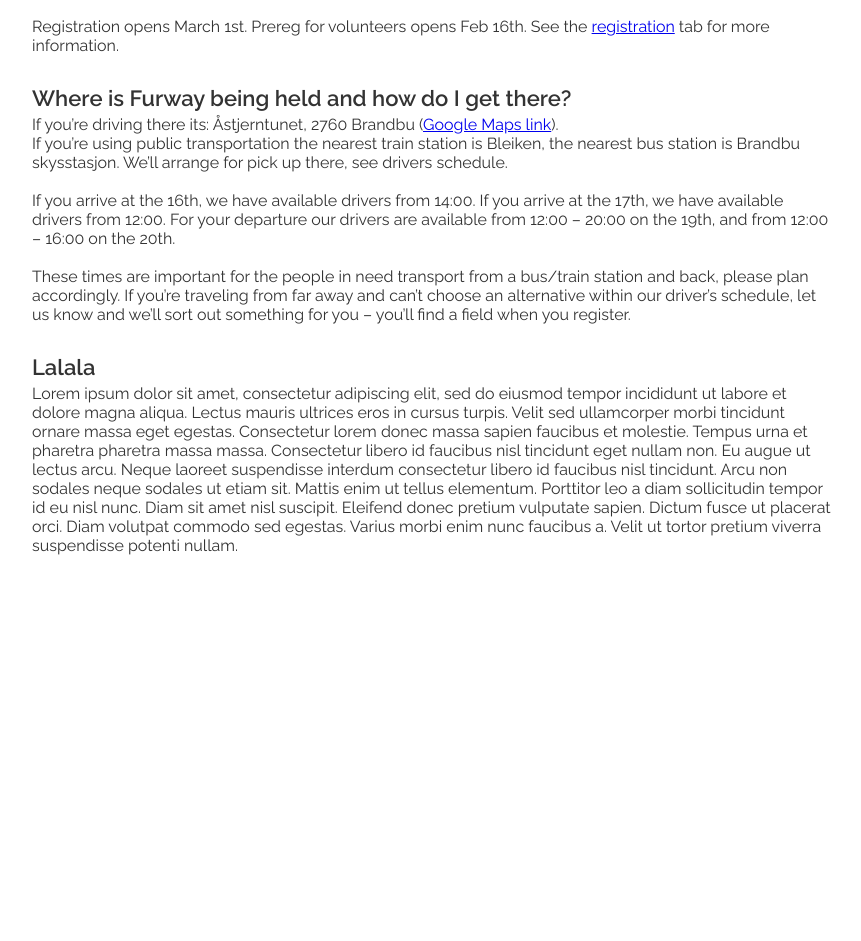
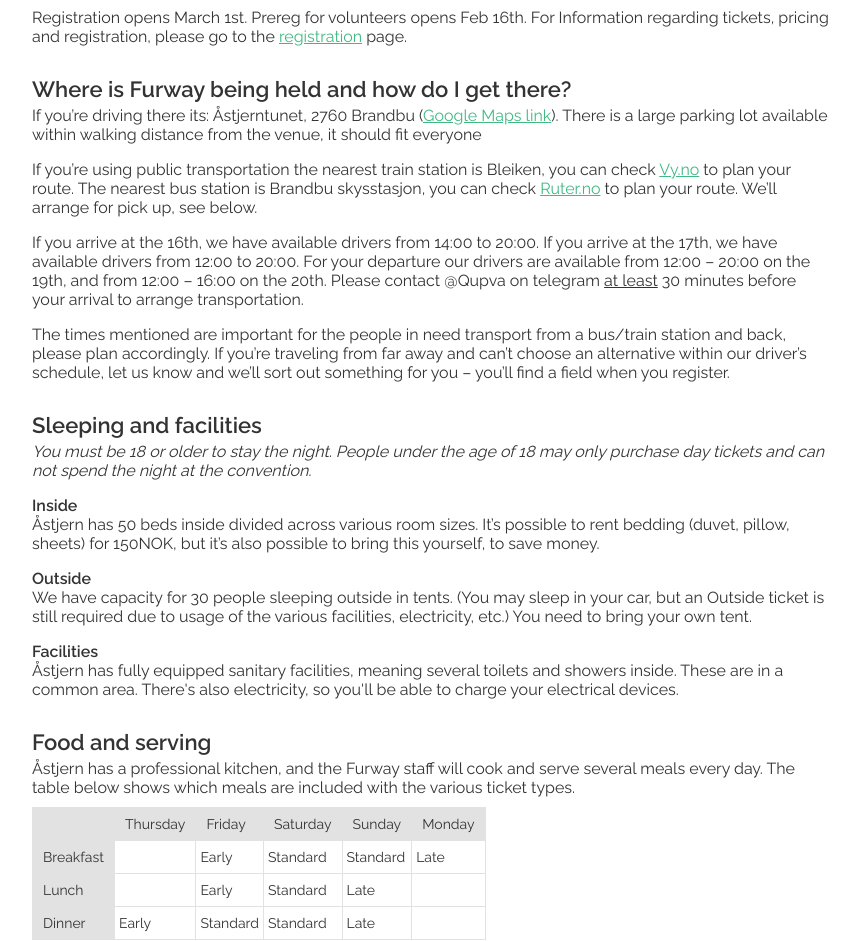
Before and after one commit to ragnarob/furway-client, a Vue app: page /info in a window 1280 px wide. Shown: the part 240-1181 px from the top of the page, without its empty margins (208-1069 px from the left). Before the commit the page ends 815 px from the top, so only its background shows below. Built offline with nearby package versions, Linux system fonts and the light colour scheme; no server answers.

Commit message:
Log routes, more info

```diff
--- a/src/App.vue
+++ b/src/App.vue
@@ -53,9 +53,11 @@ th {
   -moz-osx-font-smoothing: grayscale;
   text-align: center;
   padding-bottom: 20px;
-  // @media screen and (min-width: 849px) {
-    padding-top: 44px;
-  // }
+  padding-top: 44px;
+}
+
+a {
+  color: #42b983;
 }
 
 #nav, #navHamburgerInner {
@@ -64,6 +66,7 @@ th {
     color: #2c3e50;
     text-decoration: none;
     width: 100%;
+    color: default;
 
     &.router-link-exact-active {
       color: #42b983;
@@ -118,7 +121,7 @@ td, th {
   border: 1px solid #e2e2e2;
   padding: 2px 4px;
 }
-th {
+th, .th {
   padding: 8px 10px;
   background-color: #e2e2e2;
   &:hover {
--- a/src/api/misc-api.js
+++ b/src/api/misc-api.js
@@ -13,5 +13,9 @@ export default {
     let response = await Axios.post(`${apiBase}/con-info`, {conIfno: newConInfo})
 
     return response.data
-  }
+  },
+
+  async logRoute (route) {
+    Axios.post(`${apiBase}/log-route`, {'route': route})
+  },
 }
--- a/src/router/index.js
+++ b/src/router/index.js
@@ -9,6 +9,7 @@ import MyProfile from '../views/MyProfile.vue'
 import Register from '../views/Register.vue'
 import MyRegistration from '../views/MyRegistration.vue'
 import NotFound from '../views/NotFound.vue'
+import { logRoute } from '../utils'
 
 Vue.use(VueRouter)
 
@@ -16,12 +17,18 @@ const routes = [
   {
     path: '/',
     name: 'home',
-    component: Home
+    component: Home,
+    meta: {
+      middleware: logRoute
+    }
   },
   {
     path: '/info',
     name: 'info',
-    component: Info
+    component: Info,
+    meta: {
+      middleware: logRoute
+    }
   },
   // {
   //   path: '/signup',
@@ -41,7 +48,10 @@ const routes = [
   {
     path: '/register',
     name: 'register',
-    component: Register
+    component: Register,
+    meta: {
+      middleware: logRoute
+    }
   },
   // {
   //   path: '/my-registration',
@@ -61,7 +71,10 @@ const routes = [
   {
     path: '*',
     name: 'notFound',
-    component: NotFound
+    component: NotFound,
+    meta: {
+      middleware: logRoute
+    }
   },
 ]
 
@@ -71,4 +84,41 @@ const router = new VueRouter({
   routes
 })
 
+function nextFactory(context, middleware, index) {
+  const subsequentMiddleware = middleware[index]
+  // If no subsequent Middleware exists,
+  // the default `next()` callback is returned.
+  if (!subsequentMiddleware) return context.next
+
+  return (...parameters) => {
+    // Run the default Vue Router `next()` callback first.
+    context.next(...parameters)
+    // Then run the subsequent Middleware with a new
+    // `nextMiddleware()` callback.
+    const nextMiddleware = nextFactory(context, middleware, index + 1)
+    subsequentMiddleware({ ...context, next: nextMiddleware })
+  };
+}
+
+router.beforeEach((to, from, next) => {
+  if (to.meta.middleware) {
+    const middleware = Array.isArray(to.meta.middleware)
+      ? to.meta.middleware
+      : [to.meta.middleware]
+
+    const context = {
+      from,
+      next,
+      router,
+      to,
+    }
+    const nextMiddleware = nextFactory(context, middleware, 1)
+
+    return middleware[0]({ ...context, next: nextMiddleware })
+  }
+
+  return next()
+})
+
+
 export default router
--- a/src/utils.js
+++ b/src/utils.js
@@ -1,3 +1,5 @@
+const MiscApi = require('./api/misc-api.js').default
+
 const utils = module.exports = {
   formatTimestamp (timestamp, timestampFormat) {
     return timestampFormat === 'short' ? utils.formatShortTimestamp(timestamp) : utils.formatLongTimestamp(timestamp)
@@ -24,5 +26,10 @@ const utils = module.exports = {
 
   sleepMillisec (ms) {
     return new Promise(resolve => setTimeout(resolve, ms))
-  }
+  },
+
+  logRoute({ next, to }) {
+    MiscApi.logRoute(to.name)
+    return next()
+  },
 }
--- a/src/views/Info.vue
+++ b/src/views/Info.vue
@@ -1,40 +1,106 @@
 <template>
   <div class="full-width-text-container left-aligned-text">
     <h1>Information about Furway</h1>
+    <p class="first-p">
+      A Norwegian furry con!
+    </p>
     <p>
-      A Norwegian furry con!
-      <br>
-      <br>
       17. - 19. July (16. - 20. July with Early and Late)
-      <br>
-      <br>
-      The new location is Åstjern. It consists of one main cabin, an annex and three smaller cabins. In the yard in the middle there’s a bonfire place. The lake Åstjernet is less than a 5-minute walk from the cabins. We hope good times yes.
-      <br>
-      <br>
+    </p>
+    <p>
+      This year, Furway will be held at a new venue: Åstjern! It consists of one main cabin, an annex and three smaller cabins. In the yard in the middle there’s a bonfire place. The lake Åstjernet is less than a five-minute walk from the cabins. We hope to see you there and that you’ll have a wonderful time!
+    </p>
+    <p>
       Registration opens March 1st.
       Prereg for volunteers opens Feb 16th.
-      See the <router-link :to="'/register'">registration</router-link> tab for more information.
+      For Information regarding tickets, pricing and registration, please go to the <router-link :to="'/register'">registration</router-link> page.
     </p>
 
     <h3>Where is Furway being held and how do I get there?</h3>
+    <p class="first-p">
+      If you’re driving there its: Åstjerntunet, 2760 Brandbu (<a href="https://goo.gl/maps/n6rgg5nfWH3dyS3E6" target="_blank">Google Maps link</a>). There is a large parking lot available within walking distance from the venue, it should fit everyone
+
     <p>
-      If you’re driving there its: Åstjerntunet, 2760 Brandbu (<a href="https://goo.gl/maps/n6rgg5nfWH3dyS3E6" target="_blank">Google Maps link</a>).
-      <br>
-      If you’re using public transportation the nearest train station is Bleiken, the nearest bus station is Brandbu skysstasjon. We’ll arrange for pick up there, see drivers schedule.
-      <br>
-      <br>
-      If you arrive at the 16th, we have available drivers from 14:00. If you arrive at the 17th, we have available drivers from 12:00. For your departure our drivers are available from 12:00 – 20:00 on the 19th, and from 12:00 – 16:00 on the 20th.
-      <br>
-      <br>
-      These times are important for the people in need transport from a bus/train station and back, please plan accordingly. If you’re traveling from far away and can’t choose an alternative within our driver’s schedule, let us know and we’ll sort out something for you – you’ll find a field when you register.
+      If you’re using public transportation the nearest train station is Bleiken, you can check <a href="https://www.vy.no/en" target="_blank">Vy.no</a> to plan your route. The nearest bus station is Brandbu skysstasjon, you can check <a href="https://ruter.no/en" target="_blank">Ruter.no</a> to plan your route. We’ll arrange for pick up, see below.
     </p>
 
-    <h3>Lalala</h3>
     <p>
-      Lorem ipsum dolor sit amet, consectetur adipiscing elit, sed do eiusmod tempor incididunt ut labore et dolore magna aliqua. Lectus mauris ultrices eros in cursus turpis. Velit sed ullamcorper morbi tincidunt ornare massa eget egestas. Consectetur lorem donec massa sapien faucibus et molestie. Tempus urna et pharetra pharetra massa massa. Consectetur libero id faucibus nisl tincidunt eget nullam non. Eu augue ut lectus arcu. Neque laoreet suspendisse interdum consectetur libero id faucibus nisl tincidunt. Arcu non sodales neque sodales ut etiam sit. Mattis enim ut tellus elementum. Porttitor leo a diam sollicitudin tempor id eu nisl nunc. Diam sit amet nisl suscipit. Eleifend donec pretium vulputate sapien. Dictum fusce ut placerat orci. Diam volutpat commodo sed egestas. Varius morbi enim nunc faucibus a. Velit ut tortor pretium viverra suspendisse potenti nullam.
+      If you arrive at the 16th, we have available drivers from 14:00 to 20:00. If you arrive at the 17th, we have available drivers from 12:00 to 20:00. For your departure our drivers are available from 12:00 – 20:00 on the 19th, and from 12:00 – 16:00 on the 20th. Please contact @Qupva on telegram <u>at least</u> 30 minutes before your arrival to arrange transportation.
+    </p>
+
+    <p>
+      The times mentioned are important for the people in need transport from a bus/train station and back, please plan accordingly. If you’re traveling from far away and can’t choose an alternative within our driver’s schedule, let us know and we’ll sort out something for you – you’ll find a field when you register.
+    </p>
+
+    <h3>Sleeping and facilities</h3>
+    <p class="first-p">
+      <i>You must be 18 or older to stay the night. People under the age of 18 may only purchase day tickets and can not spend the night at the convention.</i>
+    </p>
+
+    <h4>Inside</h4>
+    <p class="first-p">
+      Åstjern has 50 beds inside divided across various room sizes. It’s possible to rent bedding (duvet, pillow, sheets) for 150NOK, but it’s also possible to bring this yourself, to save money.
+    </p>
+
+    <h4>Outside</h4>
+    <p class="first-p">
+      We have capacity for 30 people sleeping outside in tents. (You may sleep in your car, but an Outside ticket is still required due to usage of the various facilities, electricity, etc.)  You need to bring your own tent.
+    </p>
+
+    <h4>Facilities</h4>
+    <p class="first-p">
+      Åstjern has fully equipped sanitary facilities, meaning several toilets and showers inside. These are in a common area. There's also electricity, so you'll be able to charge your electrical devices.
+    </p>
+
+    <h3>Food and serving</h3>
+    <p class="first-p">
+      Åstjern has a professional kitchen, and the Furway staff will cook and serve several meals every day. The table below shows which meals are included with the various ticket types.
+    </p>
+    <table style="margin: 10px 0; align-self: flex-start;">
+      <tr>
+        <td class="th"></td>
+        <td class="th">Thursday</td>
+        <td class="th">Friday</td>
+        <td class="th">Saturday</td>
+        <td class="th">Sunday</td>
+        <td class="th">Monday</td>
+      </tr>
+      <tr>
+        <td class="th">Breakfast</td>
+        <td></td>
+        <td>Early</td>
+        <td>Standard</td>
+        <td>Standard</td>
+        <td>Late</td>
+      </tr>
+      <tr>
+        <td class="th">Lunch</td>
+        <td></td>
+        <td>Early</td>
+        <td>Standard</td>
+        <td>Late</td>
+        <td></td>
+      </tr>
+      <tr>
+        <td class="th">Dinner</td>
+        <td>Early</td>
+        <td>Standard</td>
+        <td>Standard</td>
+        <td>Late</td>
+        <td></td>
+      </tr>
+    </table>
+    <p class="first-p">
+      Furway caters to specific dietary needs. You’ll find a field for entering this information when creating your user profile.
     </p>
   </div>
 </template>
 
 <style lang="scss" scoped>
+p, h4 {
+  margin-top: 16px;
+}
+.first-p {
+  margin-top: 0px;
+}
 </style>
--- a/src/views/Register.vue
+++ b/src/views/Register.vue
@@ -9,17 +9,15 @@
       A user system with the possibilities to do this is coming soon!
     </p>
 
-    <p v-if="!isRegistrationOpen" class="registration-countdown">
+    <p v-if="!isRegistrationOpen && $store.getters.conInfo.registrationOpenDate" class="registration-countdown">
       Registration opens in {{timeUntilRegistrationString}}
     </p>
-    <p v-else class="registration-countdown">
+    <p v-else-if="isRegistrationOpen && $store.getters.conInfo.registrationOpenDate" class="registration-countdown">
       Registration is open! Apply below.
     </p>
 
     <div class="full-width-text-container left-aligned-text">
       <h3 class="no-margin-top">Registration information</h3>
-
-
       <p>
         This year the registration system is vastly different from earlier. There are three main “stages” to completing a registration:
       </p>
@@ -39,7 +37,7 @@
       </p>
 
       <p>
-        After your registration has been submitted, admins have to manually approve it. When approved, you will receive your registration number and have access to step 3.
+        After your registration has been submitted, admins have to manually approve it. When approved, you will have access to step 3.
       </p>
 
       <h4>
@@ -54,6 +52,15 @@
       </h4>
       <p>
         Once you have received a spot either inside or outside you may purchase add-ons such as early arrival, late departure, and merch. You may also pay. Payment will most likely be available via Vipps for Norwegian attendees, or via credit card for anyone. There will be a final payment date, and if you have not paid within this date, you will lose your spot.
+      </p>
+
+      <h3 style="margin-top: 40px;">
+        Other information
+      </h3>
+      <p>
+        Waiting lists and attendee lists are public, with only usernames being displayed.
+        <br>
+        Payments will not be refunded.
       </p>
     </div>
 
```
